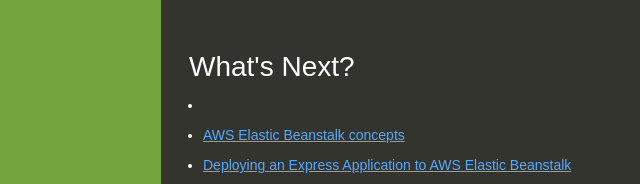
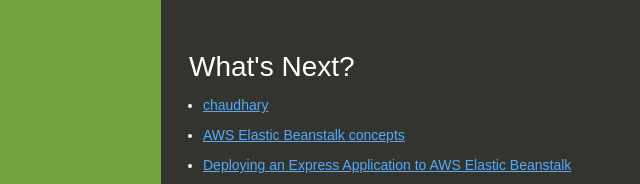
Before and after one commit to Krishan-clavis/Node-application, a website: page index.html in a window 1280 px wide. Shown: the top 184 px of the page, 479-1119 px from the left. Drawn offline with Linux system fonts and the light colour scheme.

Commit message:
Fix link for Krishan Veer in index.html

```diff
--- a/index.html
+++ b/index.html
@@ -81,7 +81,7 @@
     <div class="linksColumn">
       <h2>What's Next?</h2>
        <ul>
-        <li><a Krishan Veer </a></li>
+        <li><a href="Krishan Veer">chaudhary</a></li>
         <li><a href="https://docs.aws.amazon.com/elasticbeanstalk/latest/dg/concepts.html">AWS Elastic Beanstalk concepts</a></li>
         <li><a href="https://docs.aws.amazon.com/elasticbeanstalk/latest/dg/create_deploy_nodejs_express.html">Deploying an Express Application to AWS Elastic Beanstalk</a></li>
         <li><a href="https://docs.aws.amazon.com/elasticbeanstalk/latest/dg/nodejs-express-clustering.html">Deploying an Express application with clustering to Elastic Beanstalk</a></li>
```
